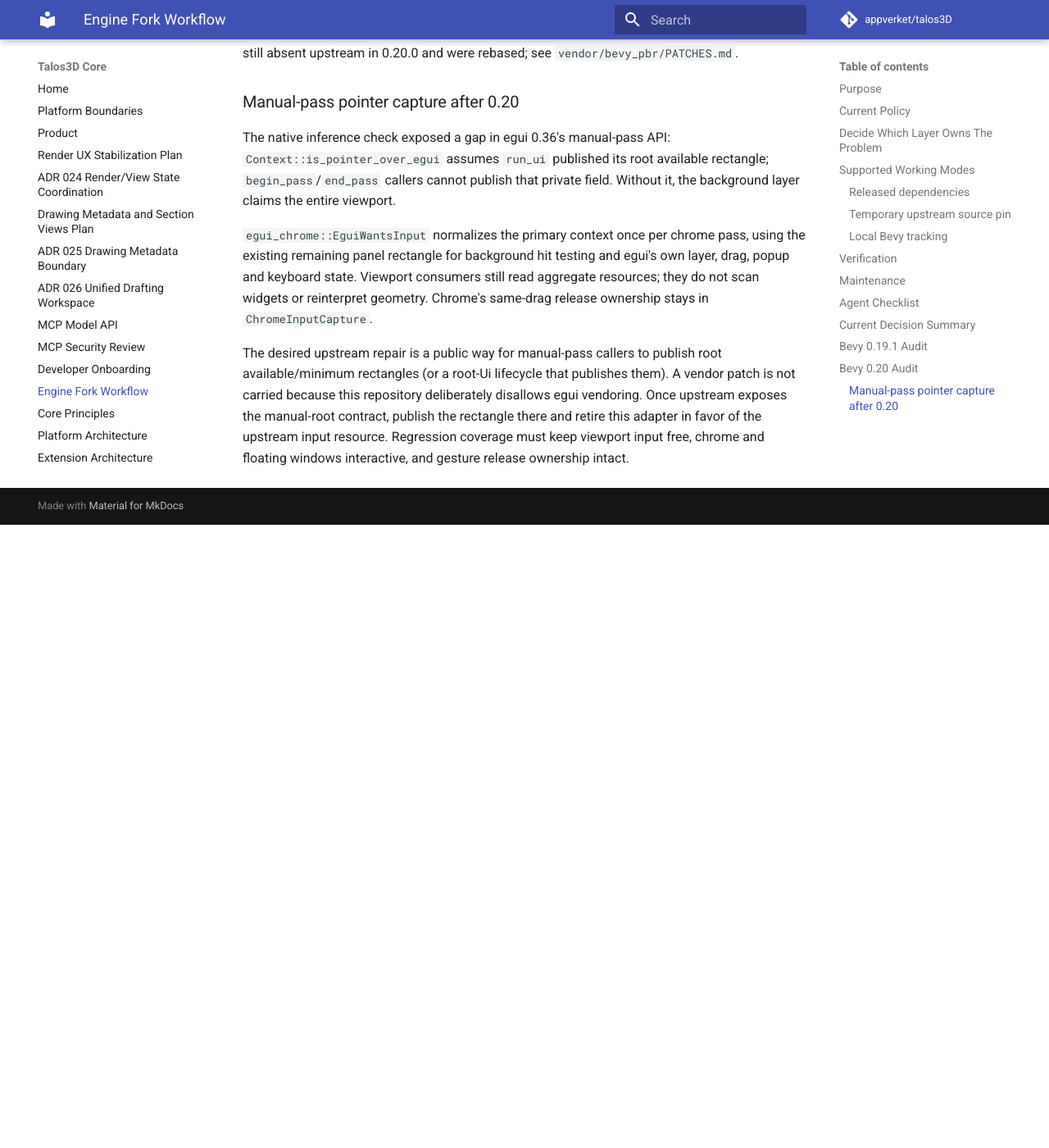
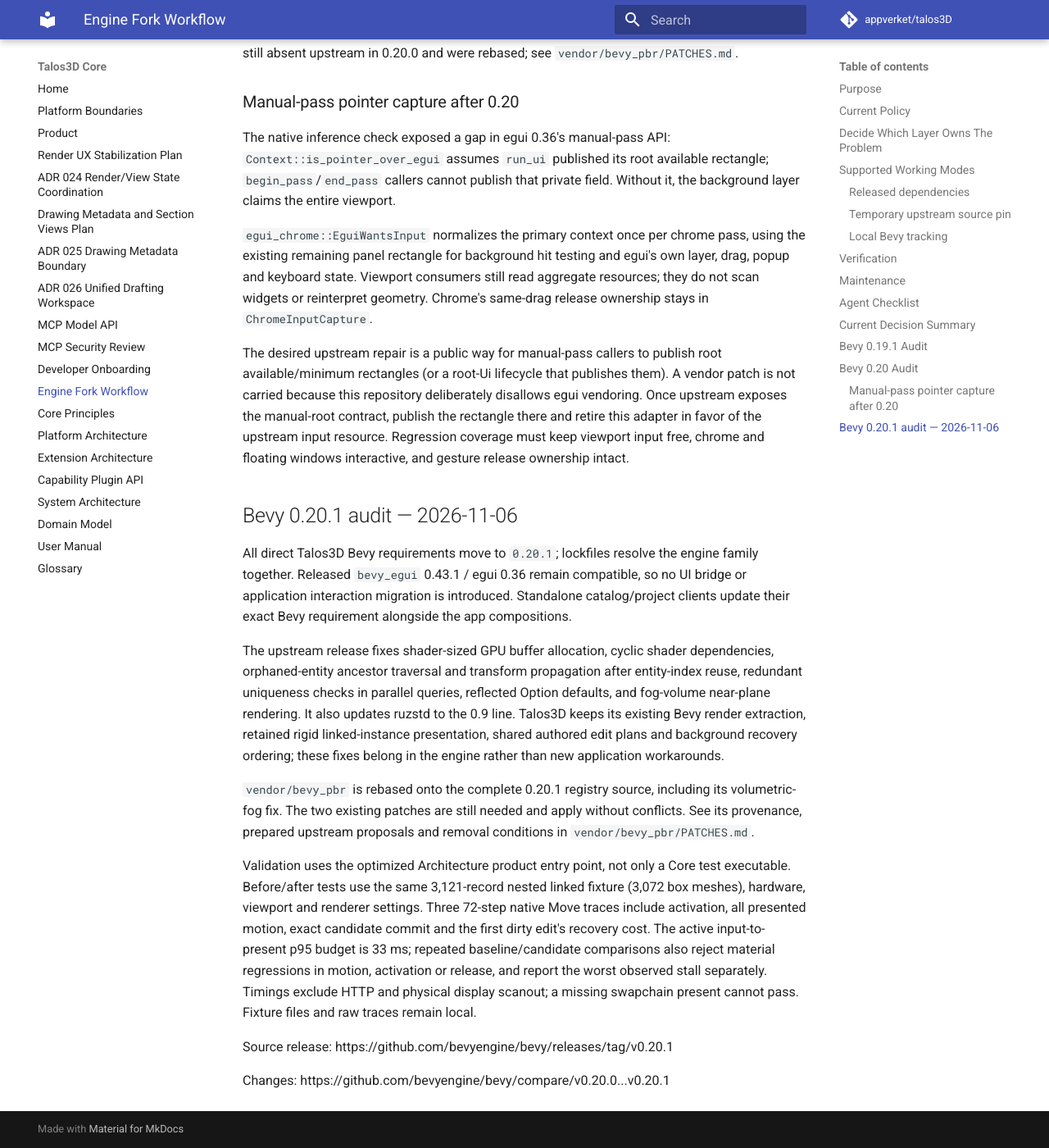
Before and after one commit to appverket/talos3D, an MkDocs documentation site: the page built from docs/ENGINE_FORK_WORKFLOW.md, in a window 1280 px wide and 1400 px high, scrolled down 6447 px. Shown: the whole window at 82% size. Built offline with MkDocs 1.6.1 and Material for MkDocs 9.7.7, drawn with Linux system fonts in a browser that asks for light colours; comment, search, counter and statistics services are not loaded; before the commit the page ends 7087 px from its top, so only the background shows below that.

Commit message:
Upgrade Bevy to 0.20.1 and rebase the PBR patches

```diff
--- a/docs/ENGINE_FORK_WORKFLOW.md
+++ b/docs/ENGINE_FORK_WORKFLOW.md
@@ -292,3 +292,38 @@
 rectangle there and retire this adapter in favor of the upstream input resource.
 Regression coverage must keep viewport input free, chrome and floating windows
 interactive, and gesture release ownership intact.
+
+## Bevy 0.20.1 audit — 2026-11-06
+
+All direct Talos3D Bevy requirements move to `0.20.1`; lockfiles resolve the
+engine family together. Released `bevy_egui` 0.43.1 / egui 0.36 remain compatible,
+so no UI bridge or application interaction migration is introduced. Standalone
+catalog/project clients update their exact Bevy requirement alongside the app
+compositions.
+
+The upstream release fixes shader-sized GPU buffer allocation, cyclic shader
+dependencies, orphaned-entity ancestor traversal and transform propagation after
+entity-index reuse, redundant uniqueness checks in parallel queries, reflected
+Option defaults, and fog-volume near-plane rendering. It also updates ruzstd to
+the 0.9 line. Talos3D keeps its existing Bevy render extraction, retained rigid
+linked-instance presentation, shared authored edit plans and background recovery
+ordering; these fixes belong in the engine rather than new application workarounds.
+
+`vendor/bevy_pbr` is rebased onto the complete 0.20.1 registry source, including
+its volumetric-fog fix. The two existing patches are still needed and apply
+without conflicts. See its provenance, prepared upstream proposals and removal
+conditions in `vendor/bevy_pbr/PATCHES.md`.
+
+Validation uses the optimized Architecture product entry point, not only a Core
+test executable. Before/after tests use the same 3,121-record nested linked fixture
+(3,072 box meshes), hardware, viewport and renderer settings. Three 72-step
+native Move traces include activation, all presented motion, exact candidate
+commit and the first dirty edit's recovery cost. The active input-to-present p95
+budget is 33 ms; repeated baseline/candidate comparisons also reject material
+regressions in motion, activation or release, and report the worst observed stall
+separately. Timings exclude HTTP and physical display scanout; a missing swapchain
+present cannot pass. Fixture files and raw traces remain local.
+
+Source release: https://github.com/bevyengine/bevy/releases/tag/v0.20.1
+
+Changes: https://github.com/bevyengine/bevy/compare/v0.20.0...v0.20.1
```
Also changed, not shown: WORKTREE_PURPOSE.md (+5 -5 lines), 9 other files.
